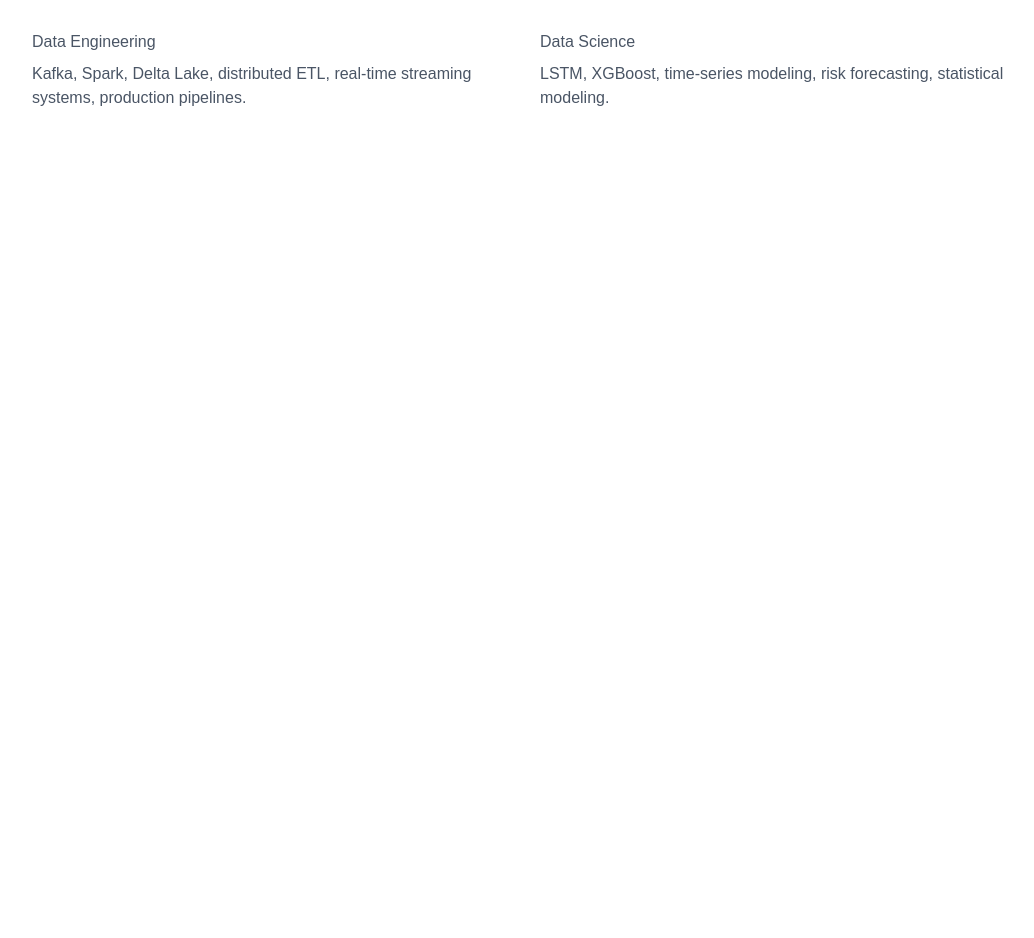
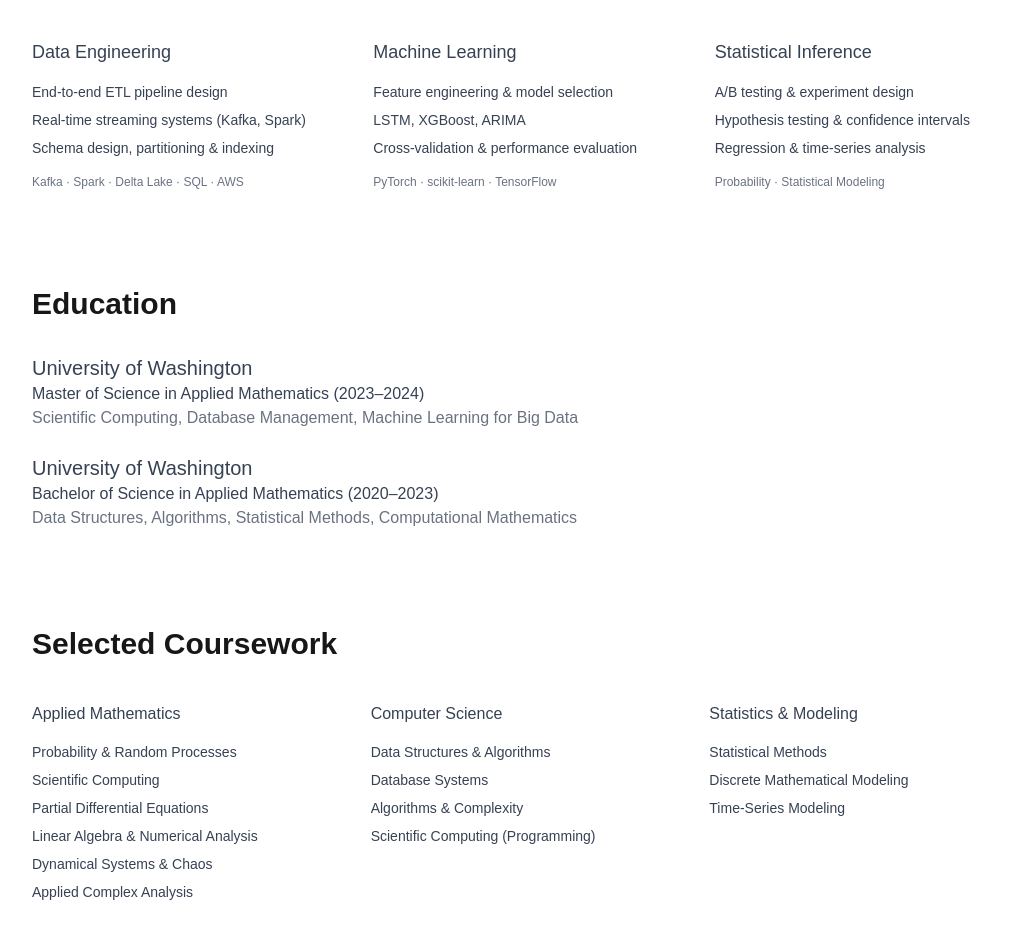
Before and after one commit to jbinhuang01/jb-portfolio, a Next.js app: page / in a window 1280 px wide. Shown: the part 440-1378 px from the top of the page, without its empty margins (120-1154 px from the left). Before the commit the page ends 800 px from the top, so only its background shows below. Built offline with nearby package versions, Linux system fonts and the light colour scheme.

Commit message:
update expertise section

```diff
--- a/app/page.tsx
+++ b/app/page.tsx
@@ -23,28 +23,144 @@ export default function Home() {
         </Link>
       </section>
 
-      {/* Expertise Section */}
+      {/* Expertise */}
       <section className="mb-24">
-        <h2 className="text-3xl font-semibold mb-8">Expertise</h2>
+        <h2 className="text-3xl font-semibold mb-10">
+          Expertise
+        </h2>
 
-        <div className="grid md:grid-cols-2 gap-10 text-gray-600">
+        <div className="grid md:grid-cols-3 gap-12 text-gray-700">
+
+          {/* Data Engineering */}
           <div>
-            <h3 className="font-medium mb-2">Data Engineering</h3>
-            <p>
-              Kafka, Spark, Delta Lake, distributed ETL,
-              real-time streaming systems, production pipelines.
+            <h3 className="text-lg font-medium mb-4">
+              Data Engineering
+            </h3>
+
+            <ul className="space-y-2 text-sm">
+              <li>End-to-end ETL pipeline design</li>
+              <li>Real-time streaming systems (Kafka, Spark)</li>
+              <li>Schema design, partitioning & indexing</li>
+            </ul>
+
+            <p className="text-xs text-gray-500 mt-4">
+              Kafka · Spark · Delta Lake · SQL · AWS
+            </p>
+          </div>
+
+          {/* Machine Learning */}
+          <div>
+            <h3 className="text-lg font-medium mb-4">
+              Machine Learning
+            </h3>
+
+            <ul className="space-y-2 text-sm">
+              <li>Feature engineering & model selection</li>
+              <li>LSTM, XGBoost, ARIMA</li>
+              <li>Cross-validation & performance evaluation</li>
+            </ul>
+
+            <p className="text-xs text-gray-500 mt-4">
+              PyTorch · scikit-learn · TensorFlow
+            </p>
+          </div>
+
+          {/* Statistical Inference */}
+          <div>
+            <h3 className="text-lg font-medium mb-4">
+              Statistical Inference
+            </h3>
+
+            <ul className="space-y-2 text-sm">
+              <li>A/B testing & experiment design</li>
+              <li>Hypothesis testing & confidence intervals</li>
+              <li>Regression & time-series analysis</li>
+            </ul>
+
+            <p className="text-xs text-gray-500 mt-4">
+              Probability · Statistical Modeling
+            </p>
+          </div>
+
+        </div>
+      </section>
+      {/* Education */}
+      <section className="mb-24">
+        <h2 className="text-3xl font-semibold mb-8">Education</h2>
+
+        <div className="space-y-6 text-gray-700">
+
+          <div>
+            <h3 className="text-xl font-medium">
+              University of Washington
+            </h3>
+            <p>Master of Science in Applied Mathematics (2023–2024)</p>
+            <p className="text-gray-500">
+              Scientific Computing, Database Management,
+              Machine Learning for Big Data
             </p>
           </div>
 
           <div>
-            <h3 className="font-medium mb-2">Data Science</h3>
-            <p>
-              LSTM, XGBoost, time-series modeling,
-              risk forecasting, statistical modeling.
+            <h3 className="text-xl font-medium">
+              University of Washington
+            </h3>
+            <p>Bachelor of Science in Applied Mathematics (2020–2023)</p>
+            <p className="text-gray-500">
+              Data Structures, Algorithms, Statistical Methods,
+              Computational Mathematics
             </p>
           </div>
+
         </div>
       </section>
+      {/* Selected Coursework */}
+    <section className="mb-24">
+      <h2 className="text-3xl font-semibold mb-10">
+        Selected Coursework
+      </h2>
+
+      <div className="grid md:grid-cols-3 gap-10 text-gray-700">
+
+        <div>
+          <h3 className="font-medium mb-4">
+            Applied Mathematics
+          </h3>
+          <ul className="space-y-2 text-sm">
+            <li>Probability & Random Processes</li>
+            <li>Scientific Computing</li>
+            <li>Partial Differential Equations</li>
+            <li>Linear Algebra & Numerical Analysis</li>
+            <li>Dynamical Systems & Chaos</li>
+            <li>Applied Complex Analysis</li>
+          </ul>
+        </div>
+
+        <div>
+          <h3 className="font-medium mb-4">
+            Computer Science
+          </h3>
+          <ul className="space-y-2 text-sm">
+            <li>Data Structures & Algorithms</li>
+            <li>Database Systems</li>
+            <li>Algorithms & Complexity</li>
+            <li>Scientific Computing (Programming)</li>
+          </ul>
+        </div>
+
+        <div>
+          <h3 className="font-medium mb-4">
+            Statistics & Modeling
+          </h3>
+          <ul className="space-y-2 text-sm">
+            <li>Statistical Methods</li>
+            <li>Discrete Mathematical Modeling</li>
+            <li>Time-Series Modeling</li>
+          </ul>
+        </div>
+
+      </div>
+    </section>
     </main>
   );
 }
```
